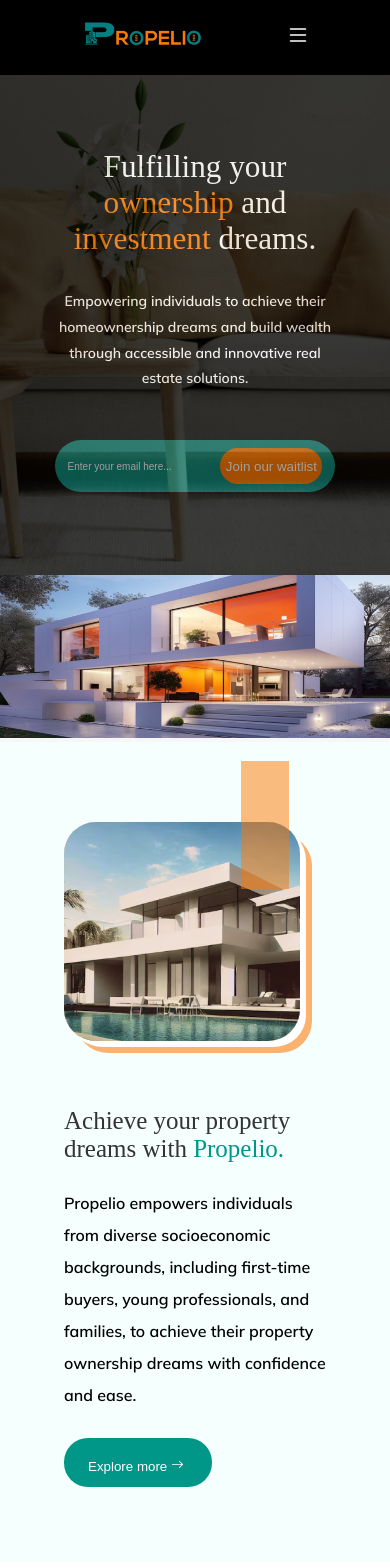
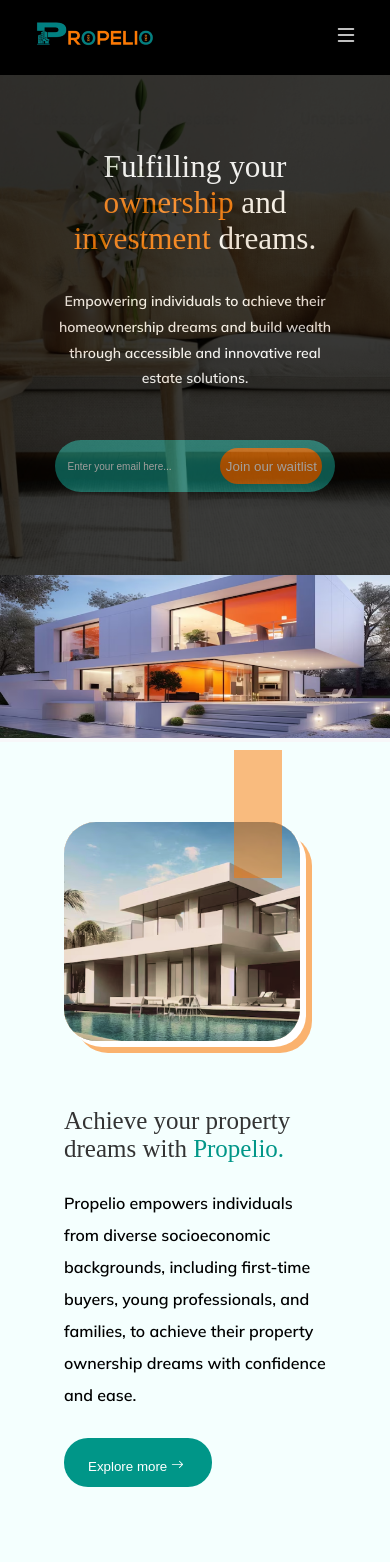
Before and after one commit to Muthimaeenah/propelio-project, a React (Vite) app: page / in a window 390 px wide. Shown: the top 1568 px of the page. Built offline with nearby package versions, Linux system fonts and the light colour scheme; a web font is replaced by a local one.

Commit message:
our service

```diff
--- a/src/AchieveComponent/Achieve.css
+++ b/src/AchieveComponent/Achieve.css
@@ -90,8 +90,8 @@
     .section_3B hr{
         height: 8rem;
         position: absolute;
-        top: -27.8%;
-        left: 75%;
+        top: -32.8%;
+        left: 72%;
     }
     .section_3A h2{
         font-size: 25px;
--- a/src/FaqComponent/Accordion.css
+++ b/src/FaqComponent/Accordion.css
@@ -71,7 +71,7 @@
 }
 @media (max-width:540px){
     .section_7 h2{
-        font-size: 20px;
+        font-size: 28px;
         font-weight: 400;
     }
     .accordion{
--- a/src/HeaderComponent/Header.css
+++ b/src/HeaderComponent/Header.css
@@ -155,6 +155,9 @@
 
 /* Mobile Responsiveness */
 @media (max-width: 768px) {
+    .nav_content {
+        padding-inline: 2rem;
+    }
     .nav_menu {
         display: none;
         flex-direction: column;
--- a/src/OurSerrviceComponent/OurServive.css
+++ b/src/OurSerrviceComponent/OurServive.css
@@ -171,7 +171,7 @@
     .section5_box1{
         height: 38%;
         width: 100%;
-        padding: 1rem ;
+        padding: 1rem 0 ;
         margin-top: 2rem;
         position: relative;
     }
@@ -185,11 +185,11 @@
     }
 
     .section5_box1 img, .section5_box2 img, .section5_box3 img{
-        width: 80px;
-        height: 80px;
+        width: 60px;
+        height: 60px;
     }
     .section5-title{
-        font-size: 32px;
+        font-size: 21px;
         font-weight: 400;
         line-height: 30px;
     }
@@ -210,11 +210,13 @@
     }
     .section_5AB h2{
         text-align: start;
+        font-size: 21px;
     }
     .property{
       display: flex;
       flex-direction: row-reverse;
       justify-content: space-between;
+      width: 80%;
     }
     .read{
         padding-top: 1rem;
```
